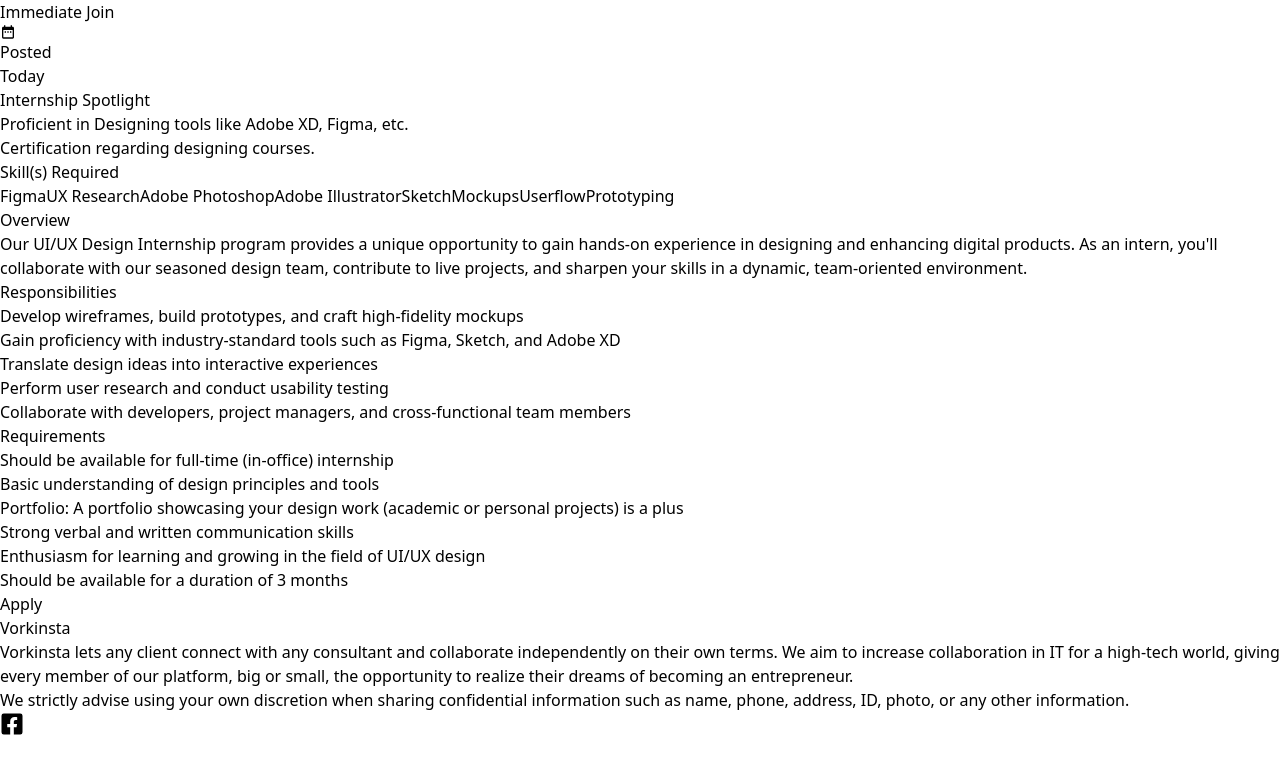
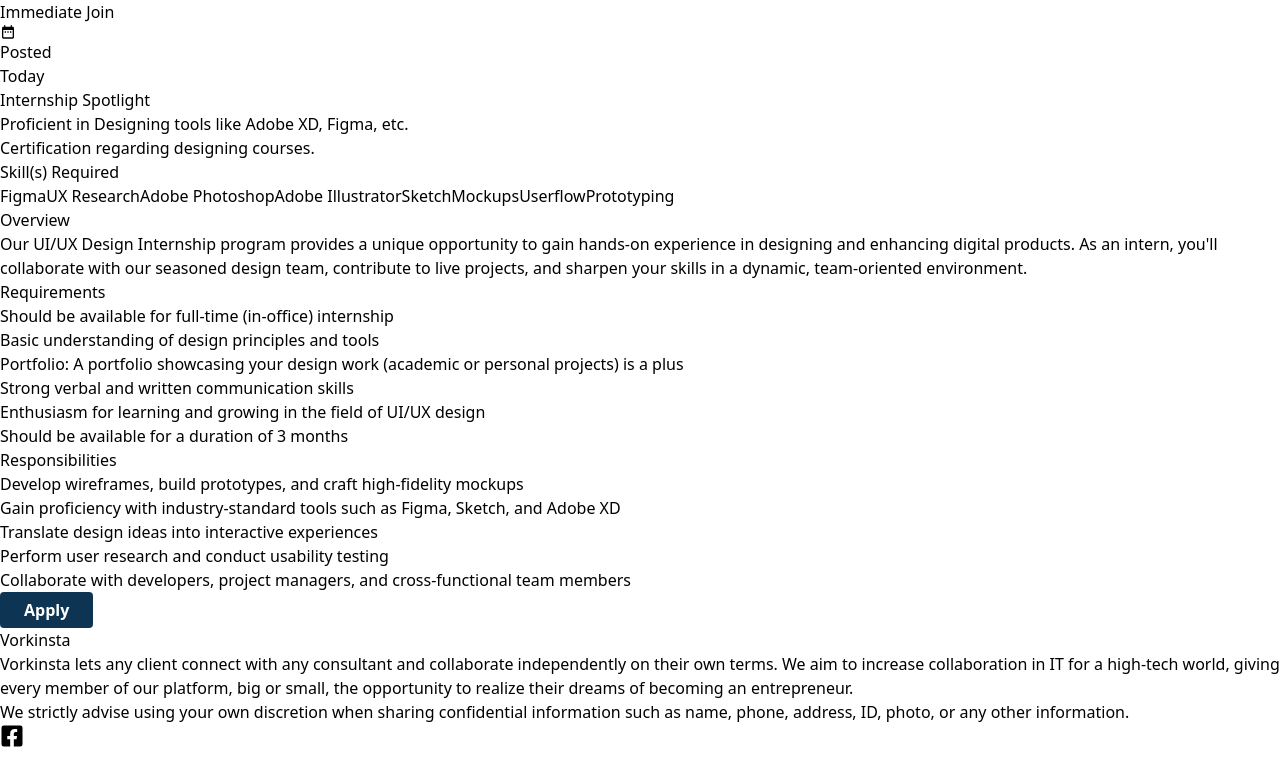
Before and after one commit to sanketmahadik191/Vi-WebDev, a React (Vite) app: page /apply in a window 1280 px wide. Shown: the part 833-1590 px from the top of the page. Built offline with nearby package versions, Linux system fonts and the light colour scheme.

Commit message:
Update JobApply.jsx

```diff
--- a/src/pages/JobApply.jsx
+++ b/src/pages/JobApply.jsx
@@ -1,4 +1,4 @@
-import React, { useState } from 'react';
+import React from 'react';
 import { Link } from 'react-router-dom';
 import { FaArrowUpRightFromSquare } from "react-icons/fa6";
 import { GrLocation } from "react-icons/gr";
@@ -9,6 +9,7 @@
 import { FaUserGroup } from "react-icons/fa6";
 import { GrUpdate } from "react-icons/gr";
 import { MdDateRange } from "react-icons/md";
+
 
 // Sample JSON data
 const jobData = {
@@ -61,16 +62,6 @@
 };
 
 const JobApply = () => {
-  const [showPopup, setShowPopup] = useState(false);
-
-  const handleApply = () => {
-    setShowPopup(true);
-  };
-
-  const closePopup = () => {
-    setShowPopup(false);
-  };
-
   return (
     <div className="max-w-4xl mx-auto p-6">
       {/* Back Button */}
@@ -163,7 +154,7 @@
       {/* Skills Required */}
       <div className="mb-10">
         <h2 className="text-xl font-bold mb-2">Skill(s) Required</h2>
-        <div className="flex flex-wrap pl-3 text-gray-600 gap-4 mt-4 font-medium">
+        <div className="flex flex-wrap  pl-3 text-gray-600 gap-4 mt-4 font-medium">
           {jobData.skillsRequired.map((skill, index) => (
             <span key={index} className="px-3 py-[1px] border border-gray-400 rounded-full bg-slate-50 text-sm text-gray-600">
               {skill}
@@ -173,54 +164,35 @@
       </div>
 
       {/* Overview */}
-      <div className="mb-6">
+      <div className="mb-10">
         <h2 className="text-xl font-bold mb-2">Overview</h2>
-        <p className="text-gray-600">{jobData.overview}</p>
+        <p className="text-gray-600 font-semibold">{jobData.overview}</p>
+      </div>
+
+      {/* Requirements */}
+      <div className="mb-10">
+        <h2 className="text-xl font-bold mb-2">Requirements</h2>
+        <ul className="list-disc pl-6 font-semibold text-gray-600">
+          {jobData.requirements.map((requirement, index) => (
+            <li key={index}>{requirement}</li>
+          ))}
+        </ul>
       </div>
 
       {/* Responsibilities */}
-      <div className="mb-6">
+      <div className="mb-10">
         <h2 className="text-xl font-bold mb-2">Responsibilities</h2>
-        <ul className="list-disc pl-6 text-gray-600">
+        <ul className="list-disc font-semibold pl-6 text-gray-700">
           {jobData.responsibilities.map((responsibility, index) => (
             <li key={index}>{responsibility}</li>
           ))}
         </ul>
       </div>
 
-      {/* Requirements */}
-      <div className="mb-6">
-        <h2 className="text-xl font-bold mb-2">Requirements</h2>
-        <ul className="list-disc pl-6 text-gray-600">
-          {jobData.requirements.map((requirement, index) => (
-            <li key={index}>{requirement}</li>
-          ))}
-        </ul>
+      {/* Apply Button */}
+      <div className="flex justify-center">
+        <button className="button">Apply</button>
       </div>
-
-      {/* Apply Button */}
-      <button
-        onClick={handleApply}
-        className="bg-[#0D3451] text-white font-semibold px-6 py-2 rounded-md hover:bg-[#052538]"
-      >
-        Apply
-      </button>
-
-      {/* Popup Modal */}
-      {showPopup && (
-        <div className="fixed inset-0 flex items-center justify-center bg-gray-900 bg-opacity-50">
-          <div className="bg-white p-6 rounded-lg shadow-lg max-w-md w-full">
-            <h2 className="text-2xl font-bold mb-4">Application Submitted!</h2>
-            <p className="mb-4 text-gray-600">Thank you for applying. We will review your application and get back to you soon.</p>
-            <button
-              onClick={closePopup}
-              className="bg-blue-600 text-white font-semibold px-6 py-2 rounded-md hover:bg-blue-700"
-            >
-              Close
-            </button>
-          </div>
-        </div>
-      )}
     </div>
   );
 };
```
Lines whose indentation alone changed are shown as unchanged.
